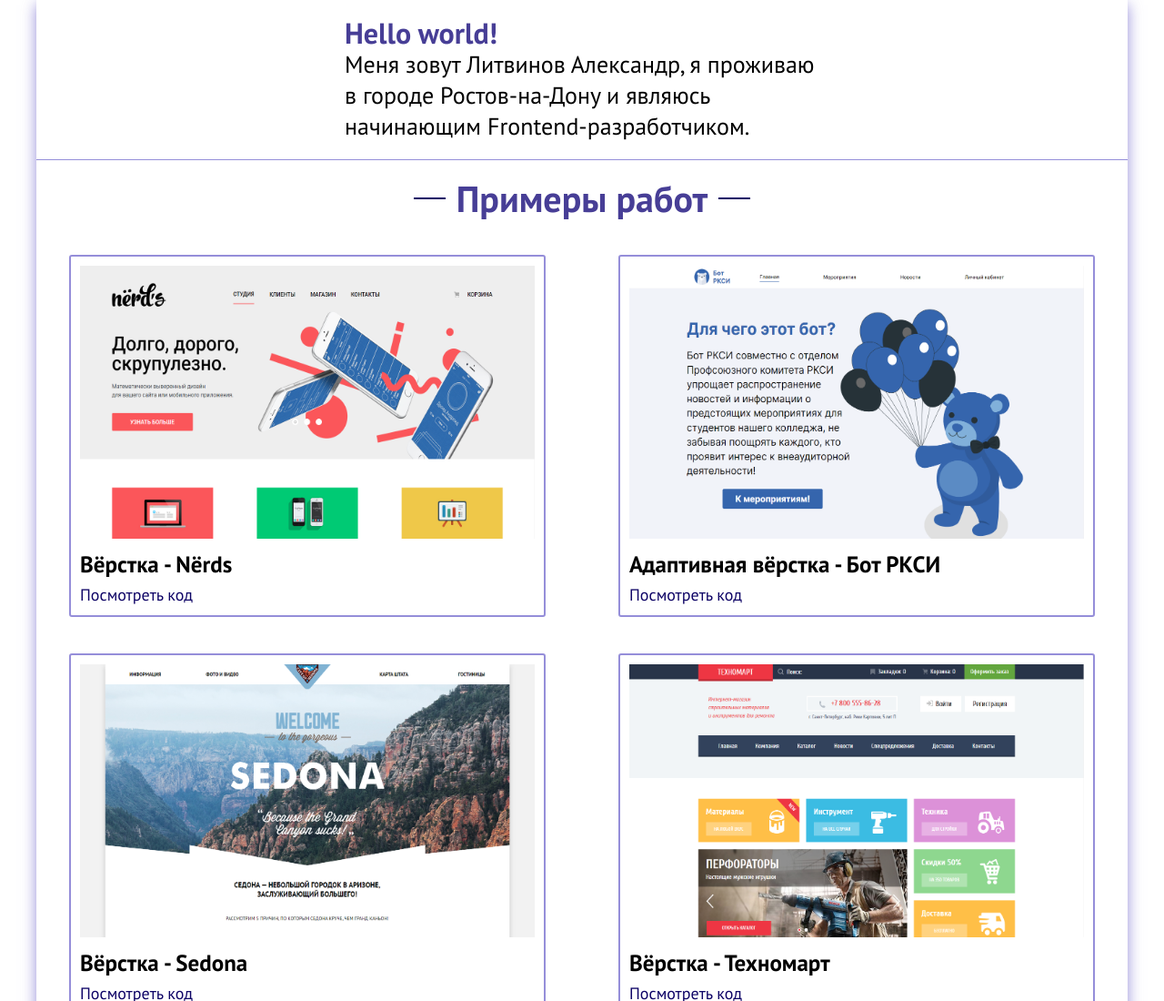
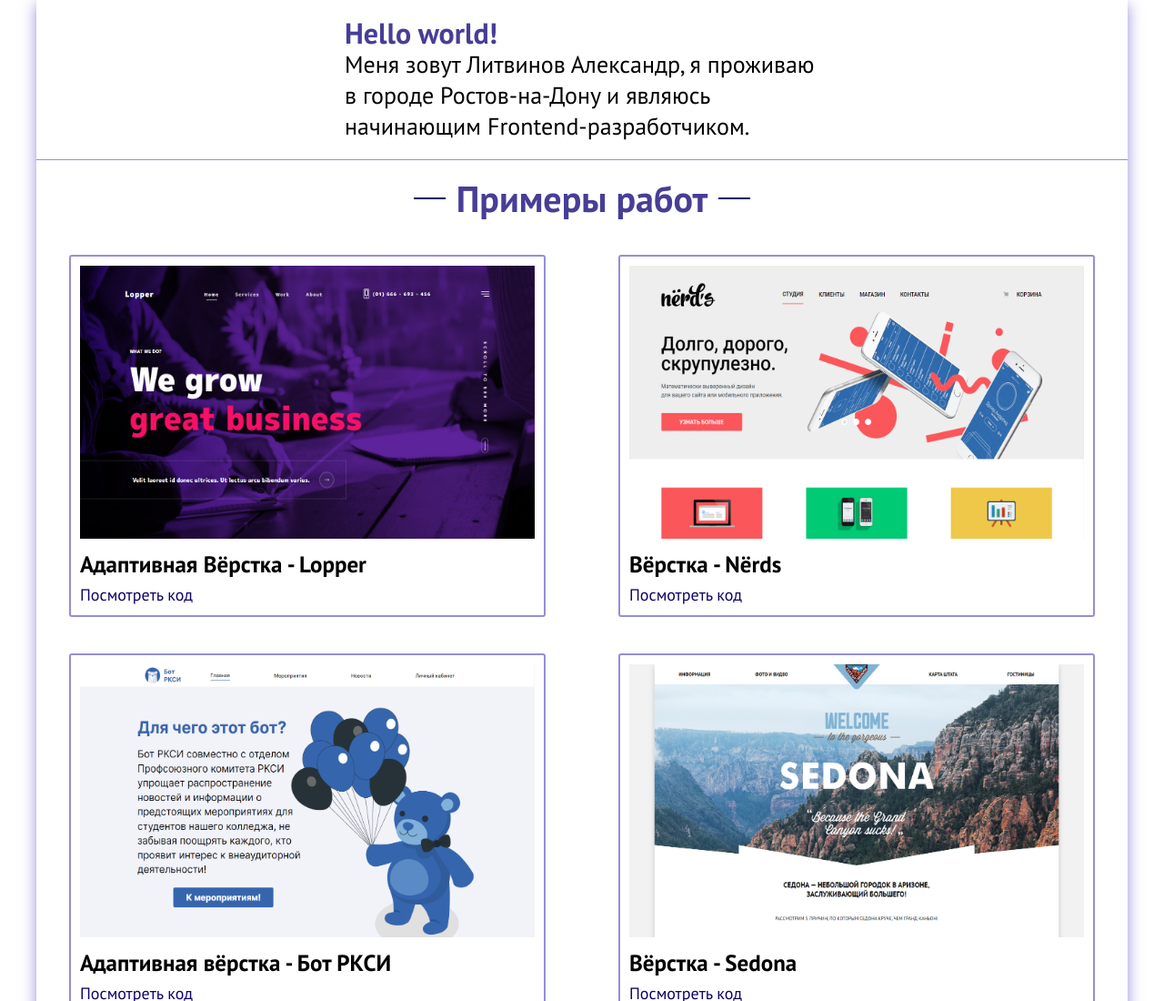
Before and after one commit to Lit-Al/Portfolio, a plain HTML site: page index.html in a window 1280 px wide. Shown: the top 1100 px of the page at 91% size. Drawn offline with Linux system fonts and the light colour scheme.

Commit message:
Update index.html

```diff
--- a/index.html
+++ b/index.html
@@ -31,6 +31,13 @@
     <main class="main">
       <h2 class="main__title">Примеры работ</h2>
       <section class="main__cards">
+         <article class="card">
+          <a href="https://lit-al.github.io/Lopper/" target="_blank">
+          <img src="img/Lopper.png" alt="" width="500" height="300">
+          <h3>Адаптивная Вёрстка - Lopper</h3>
+          <a href="https://github.com/Lit-Al/Lopper/" target="_blank">Посмотреть код</a>
+        </a>
+        </article>
         <article class="card">
           <a href="https://lit-al.github.io/Nerds/" target="_blank">
           <img src="img/Nerds.png" alt="" width="500" height="300">
```
